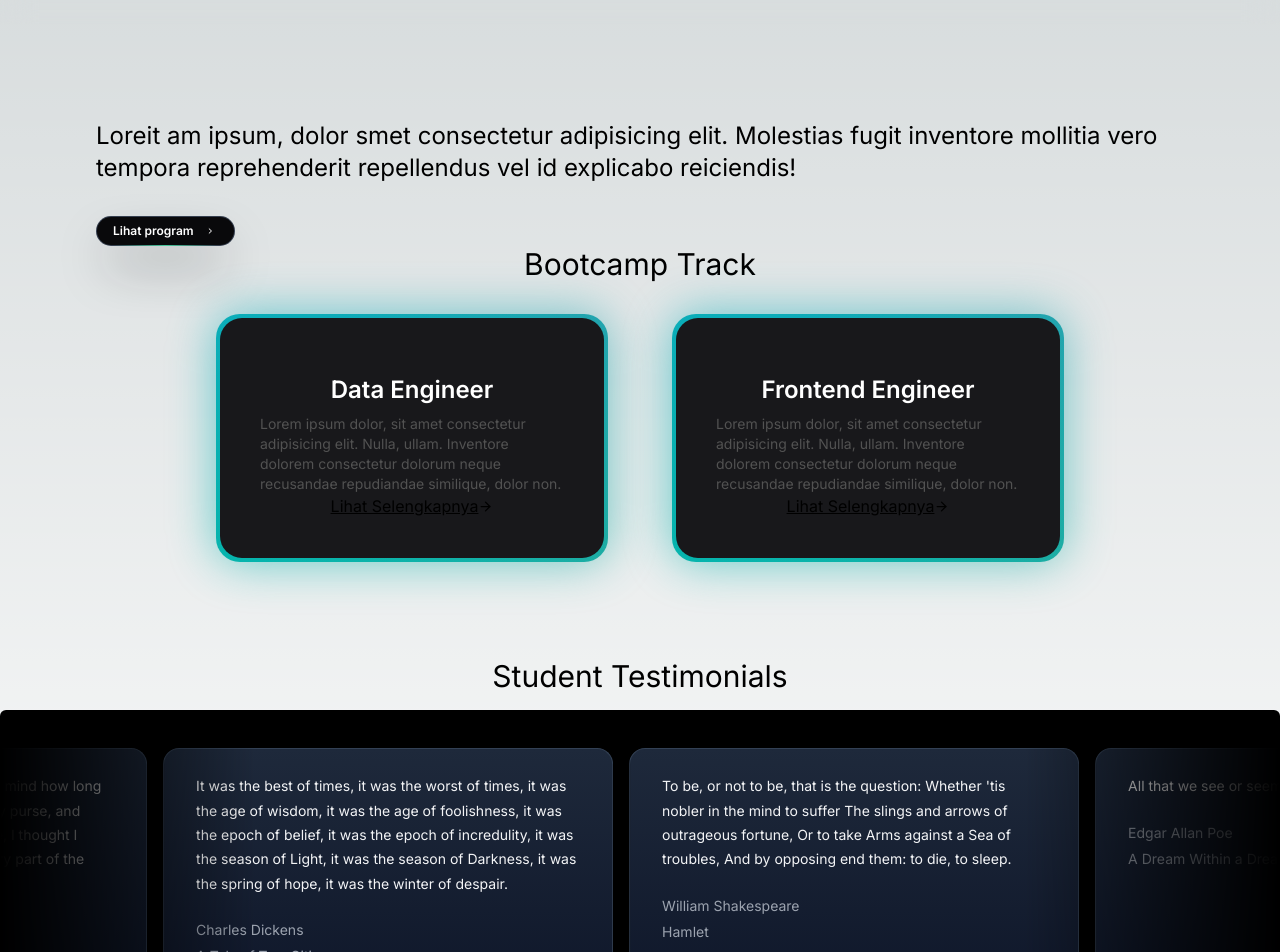
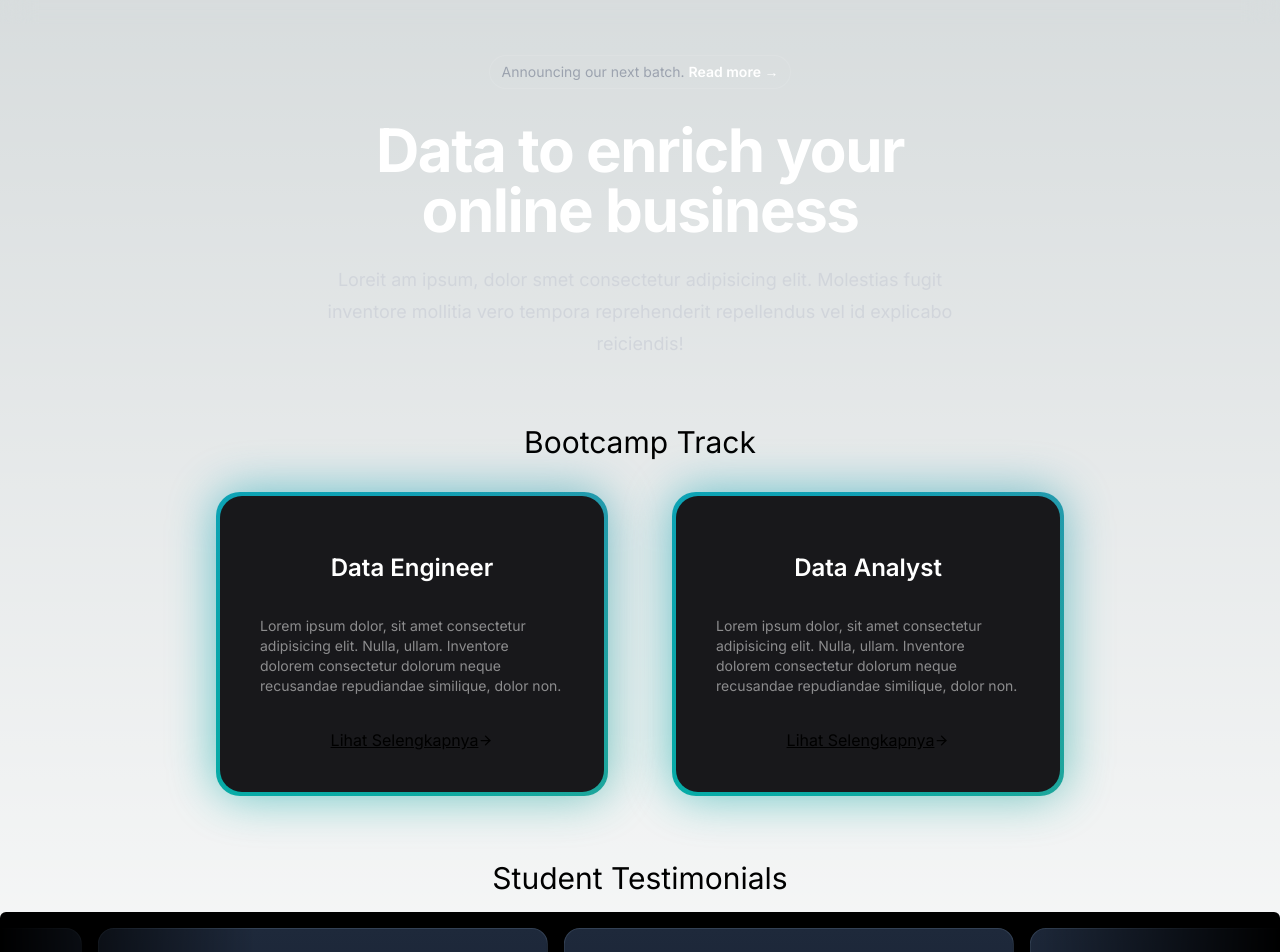
Before and after one commit to partnatech/partnatech-site, a Next.js app: page / in a window 1280 px wide. Shown: the part 60-1012 px from the top of the page. Built offline with nearby package versions, Linux system fonts and the light colour scheme.

Commit message:
feat: add hero

```diff
--- a/src/app/page.tsx
+++ b/src/app/page.tsx
@@ -1,34 +1,16 @@
-import { ProgramList } from "@/components/bootcamp/program-list";
-import { InfiniteMovingCardsDemo } from "@/components/review/student-testimonials";
-import { homeCopy } from "@/utils/i18n/home";
+import { ProgramList } from "@/components/home/program-list";
+import HomeHero from "@/components/home/hero";
+import { InfiniteMovingCardsDemo } from "@/components/home/student-testimonials";
 
 export default function Home() {
   return (
-    <main className="flex min-h-screen flex-col items-center justify-between p-24">
-      <section className="flex max-w-6xl">
-        <div>
-          <h1 className="text-2xl mb-8">{homeCopy.headline}</h1>
-          <button className="bg-slate-800 no-underline group cursor-pointer relative shadow-2xl shadow-zinc-900 rounded-full p-px text-xs font-semibold leading-6  text-white inline-block">
-            <span className="absolute inset-0 overflow-hidden rounded-full">
-              <span className="absolute inset-0 rounded-full bg-[image:radial-gradient(75%_100%_at_50%_0%,rgba(56,189,248,0.6)_0%,rgba(56,189,248,0)_75%)] opacity-0 transition-opacity duration-500 group-hover:opacity-100" />
-            </span>
-            <div className="relative flex space-x-2 items-center z-10 rounded-full bg-zinc-950 py-0.5 px-4 ring-1 ring-white/10 ">
-              <span>Lihat program</span>
-              <svg fill="none" height="16" viewBox="0 0 24 24" width="16" xmlns="http://www.w3.org/2000/svg">
-                <path
-                  d="M10.75 8.75L14.25 12L10.75 15.25"
-                  stroke="currentColor"
-                  strokeLinecap="round"
-                  strokeLinejoin="round"
-                  strokeWidth="1.5"
-                />
-              </svg>
-            </div>
-            <span className="absolute -bottom-0 left-[1.125rem] h-px w-[calc(100%-2.25rem)] bg-gradient-to-r from-emerald-400/0 via-emerald-400/90 to-emerald-400/0 transition-opacity duration-500 group-hover:opacity-40" />
-          </button>
-        </div>
+    <main className="flex min-h-screen flex-col items-center justify-between px-24 py-8 space-y-16">
+      <section>
+        <HomeHero />
       </section>
-      <ProgramList />
+      <section>
+        <ProgramList />
+      </section>
       <section>
         <h1 className="text-3xl text-center mb-4">Student Testimonials</h1>
         <InfiniteMovingCardsDemo />
--- a/src/components/bootcamp/program-card.tsx
+++ /dev/null
@@ -1,27 +0,0 @@
-"use client";
-import React from "react";
-import { BackgroundGradient } from "@/components/ui/background-gradient";
-import Link from "next/link";
-
-import { ArrowRight } from "lucide-react";
-
-interface ProgramCardProps {
-  name: string;
-  description: string;
-}
-export function ProgramCard({ name, description }: ProgramCardProps) {
-  return (
-    <div>
-      <BackgroundGradient className="rounded-[22px] max-w-sm p-4 sm:p-10 bg-zinc-900 dark:bg-zinc-900">
-        <p className="lg:text-2xl text-center font-semibold text-base text-white mt-4 mb-2 dark:text-neutral-200">{name}</p>
-        <p className="text-sm text-neutral-600 dark:text-neutral-400">{description}</p>
-        <Link href={"/"}>
-          <div className="flex items-center justify-center">
-            <p className="text-center underline">Lihat Selengkapnya</p>
-            <ArrowRight size={15} />
-          </div>
-        </Link>
-      </BackgroundGradient>
-    </div>
-  );
-}
--- /dev/null
+++ b/src/components/home/hero.tsx
@@ -0,0 +1,22 @@
+import React from "react";
+import { homeCopy } from "@/utils/i18n/home";
+
+export default function Home() {
+  return (
+    <div className="mx-auto max-w-2xl py-32 sm:py-48 lg:py-0">
+      <div className="hidden sm:mb-8 sm:flex sm:justify-center">
+        <div className="relative rounded-full px-3 py-1 text-sm leading-6 text-gray-400 ring-1 ring-white/10 hover:ring-white/20">
+          Announcing our next batch.{" "}
+          <a href="#" className="font-semibold text-white">
+            <span className="absolute inset-0" aria-hidden="true" />
+            Read more <span aria-hidden="true">&rarr;</span>
+          </a>
+        </div>
+      </div>
+      <div className="text-center">
+        <h1 className="text-4xl font-bold tracking-tight text-white sm:text-6xl">{homeCopy.headline}</h1>
+        <p className="mt-6 text-lg leading-8 text-gray-300">{homeCopy.description}</p>
+      </div>
+    </div>
+  );
+}
--- /dev/null
+++ b/src/components/home/program-card.tsx
@@ -0,0 +1,32 @@
+"use client";
+import React from "react";
+import { BackgroundGradient } from "@/components/ui/background-gradient";
+import Link from "next/link";
+
+import { ArrowRight } from "lucide-react";
+
+interface ProgramCardProps {
+  name: string;
+  description: string;
+  link: string;
+}
+export function ProgramCard({ name, description, link }: ProgramCardProps) {
+  return (
+    <div>
+      <BackgroundGradient className="rounded-[22px] max-w-sm p-4 sm:p-10 bg-zinc-900 dark:bg-zinc-900">
+        <div className="space-y-8">
+          <p className="lg:text-2xl text-center font-semibold text-base text-white mt-4 mb-2 dark:text-neutral-200">{name}</p>
+          <p className="text-sm text-white/50 dark:text-neutral-400">{description}</p>
+          <div>
+            <Link href={`/${link}`}>
+              <div className="flex items-center justify-center">
+                <p className="text-center underline">Lihat Selengkapnya</p>
+                <ArrowRight size={15} />
+              </div>
+            </Link>
+          </div>
+        </div>
+      </BackgroundGradient>
+    </div>
+  );
+}
--- a/src/components/bootcamp/program-list.tsx
+++ b/src/components/home/program-list.tsx
@@ -1,25 +1,27 @@
 import React from "react";
-import { ProgramCard } from "@/components/bootcamp/program-card";
+import { ProgramCard } from "@/components/home/program-card";
 
 export const ProgramList = () => {
   const programs = [
     {
       name: "Data Engineer",
       description: "Lorem ipsum dolor, sit amet consectetur adipisicing elit. Nulla, ullam. Inventore dolorem consectetur dolorum neque recusandae repudiandae similique, dolor non.",
+      link: "programs/data-engineer",
     },
     {
-      name: "Frontend Engineer",
+      name: "Data Analyst",
       description: "Lorem ipsum dolor, sit amet consectetur adipisicing elit. Nulla, ullam. Inventore dolorem consectetur dolorum neque recusandae repudiandae similique, dolor non.",
+      link: "programs/data-analyst",
     },
   ];
   return (
-    <section className="mb-24">
+    <div>
       <h1 className="text-3xl text-center mb-8">Bootcamp Track</h1>
       <div className="grid lg:grid-cols-2 gap-16 grid-cols-1">
         {programs.map((program, index) => {
-          return <ProgramCard key={index} name={program.name} description={program.description} />;
+          return <ProgramCard key={index} name={program.name} description={program.description} link={program.link} />;
         })}
       </div>
-    </section>
+    </div>
   );
 };
--- /dev/null
+++ b/src/components/home/student-testimonials.tsx
@@ -0,0 +1,36 @@
+"use client";
+
+import React, { useEffect, useState } from "react";
+import { InfiniteMovingCards } from "@/components/ui/infinite-moving-cards";
+
+export function InfiniteMovingCardsDemo() {
+  return (
+    <div className="h-[20rem] rounded-md flex flex-col antialiased bg-black dark:bg-black dark:bg-grid-white/[0.05] items-center justify-center relative overflow-hidden">
+      <InfiniteMovingCards items={testimonials} direction="right" speed="slow" />
+    </div>
+  );
+}
+
+const testimonials = [
+  {
+    quote:
+      "I learned a lot from PartnaLearn before i really enter the Data Engineering World. Back when i was an entry-level Data Engineer, i really need to understand how the tools can help my day-to-day job. PartnaLearn practical camp was an answer. I became not overwhelmed with the tools, grasping the strong fundamentals, meanwhile solving problems with efficiency.",
+    name: "Albiyan Abdika",
+    title: "Data Warehouse Engineer - GoTo Financial",
+    linkedin: "https://www.linkedin.com/in/abdikaalbiyan/",
+  },
+  {
+    quote:
+      "Out of the box! While another bootcamp just cover the fundamentals, PartnaLearn propose more challenging practice cases and curriculum, in order to build an exceptional portfolio. And the mentoring session is so intense for me, it allows me to know more about what is my mistake on my task, and how can I fix them. Keep on fire, PartnaLearn!",
+    name: "Jomen Pardede",
+    title: "BI Engineer - Evermos",
+    linkedin: "https://www.linkedin.com/in/jomen-pardede/",
+  },
+  {
+    quote:
+      "Keren banget, pushing myself to my limit, banyak belajar tentang hal-hal baru terkait Data Engineering yang sebelumnya belum dipelajari. Materinya selalu relate dan relevan dengan current data engineering requirements. Mentornya hebat dan ahli serta peserta selalu didorong untuk kolaborasi aktif dalam showcase karyanya sebagai portfolio. A good place to enter the Data Engineering World !",
+    name: "Ricky Nauvaldy",
+    title: "Data Engineer - Ocado Retail UK",
+    linkedin: "https://www.linkedin.com/in/rickynauvaldy/",
+  },
+];
--- a/src/components/review/student-testimonials.tsx
+++ /dev/null
@@ -1,41 +0,0 @@
-"use client";
-
-import React, { useEffect, useState } from "react";
-import { InfiniteMovingCards } from "@/components/ui/infinite-moving-cards";
-
-export function InfiniteMovingCardsDemo() {
-  return (
-    <div className="h-[20rem] rounded-md flex flex-col antialiased bg-black dark:bg-black dark:bg-grid-white/[0.05] items-center justify-center relative overflow-hidden">
-      <InfiniteMovingCards items={testimonials} direction="right" speed="slow" />
-    </div>
-  );
-}
-
-const testimonials = [
-  {
-    quote:
-      "It was the best of times, it was the worst of times, it was the age of wisdom, it was the age of foolishness, it was the epoch of belief, it was the epoch of incredulity, it was the season of Light, it was the season of Darkness, it was the spring of hope, it was the winter of despair.",
-    name: "Charles Dickens",
-    title: "A Tale of Two Cities",
-  },
-  {
-    quote: "To be, or not to be, that is the question: Whether 'tis nobler in the mind to suffer The slings and arrows of outrageous fortune, Or to take Arms against a Sea of troubles, And by opposing end them: to die, to sleep.",
-    name: "William Shakespeare",
-    title: "Hamlet",
-  },
-  {
-    quote: "All that we see or seem is but a dream within a dream.",
-    name: "Edgar Allan Poe",
-    title: "A Dream Within a Dream",
-  },
-  {
-    quote: "It is a truth universally acknowledged, that a single man in possession of a good fortune, must be in want of a wife.",
-    name: "Jane Austen",
-    title: "Pride and Prejudice",
-  },
-  {
-    quote: "Call me Ishmael. Some years ago—never mind how long precisely—having little or no money in my purse, and nothing particular to interest me on shore, I thought I would sail about a little and see the watery part of the world.",
-    name: "Herman Melville",
-    title: "Moby-Dick",
-  },
-];
--- a/src/components/ui/infinite-moving-cards.tsx
+++ b/src/components/ui/infinite-moving-cards.tsx
@@ -1,6 +1,7 @@
 "use client";
 
 import { cn } from "@/utils/cn";
+import Link from "next/link";
 import React, { useEffect, useState } from "react";
 
 export const InfiniteMovingCards = ({
@@ -14,6 +15,7 @@ export const InfiniteMovingCards = ({
     quote: string;
     name: string;
     title: string;
+    linkedin: string;
   }[];
   direction?: "left" | "right";
   speed?: "fast" | "normal" | "slow";
@@ -79,7 +81,9 @@ export const InfiniteMovingCards = ({
               <span className=" relative z-20 text-sm leading-[1.6] text-gray-100 font-normal">{item.quote}</span>
               <div className="relative z-20 mt-6 flex flex-row items-center">
                 <span className="flex flex-col gap-1">
-                  <span className=" text-sm leading-[1.6] text-gray-400 font-normal">{item.name}</span>
+                  <Link href={item.linkedin}>
+                    <span className=" text-sm leading-[1.6] text-gray-400 font-normal">{item.name}</span>
+                  </Link>
                   <span className=" text-sm leading-[1.6] text-gray-400 font-normal">{item.title}</span>
                 </span>
               </div>
--- a/src/utils/i18n/home.ts
+++ b/src/utils/i18n/home.ts
@@ -1,4 +1,4 @@
 export const homeCopy = {
-  headline:
-    "Loreit am ipsum, dolor smet consectetur adipisicing elit. Molestias fugit inventore mollitia vero tempora reprehenderit repellendus vel id explicabo reiciendis!",
+  headline: "Data to enrich your online business",
+  description: "Loreit am ipsum, dolor smet consectetur adipisicing elit. Molestias fugit inventore mollitia vero tempora reprehenderit repellendus vel id explicabo reiciendis!",
 };
```
